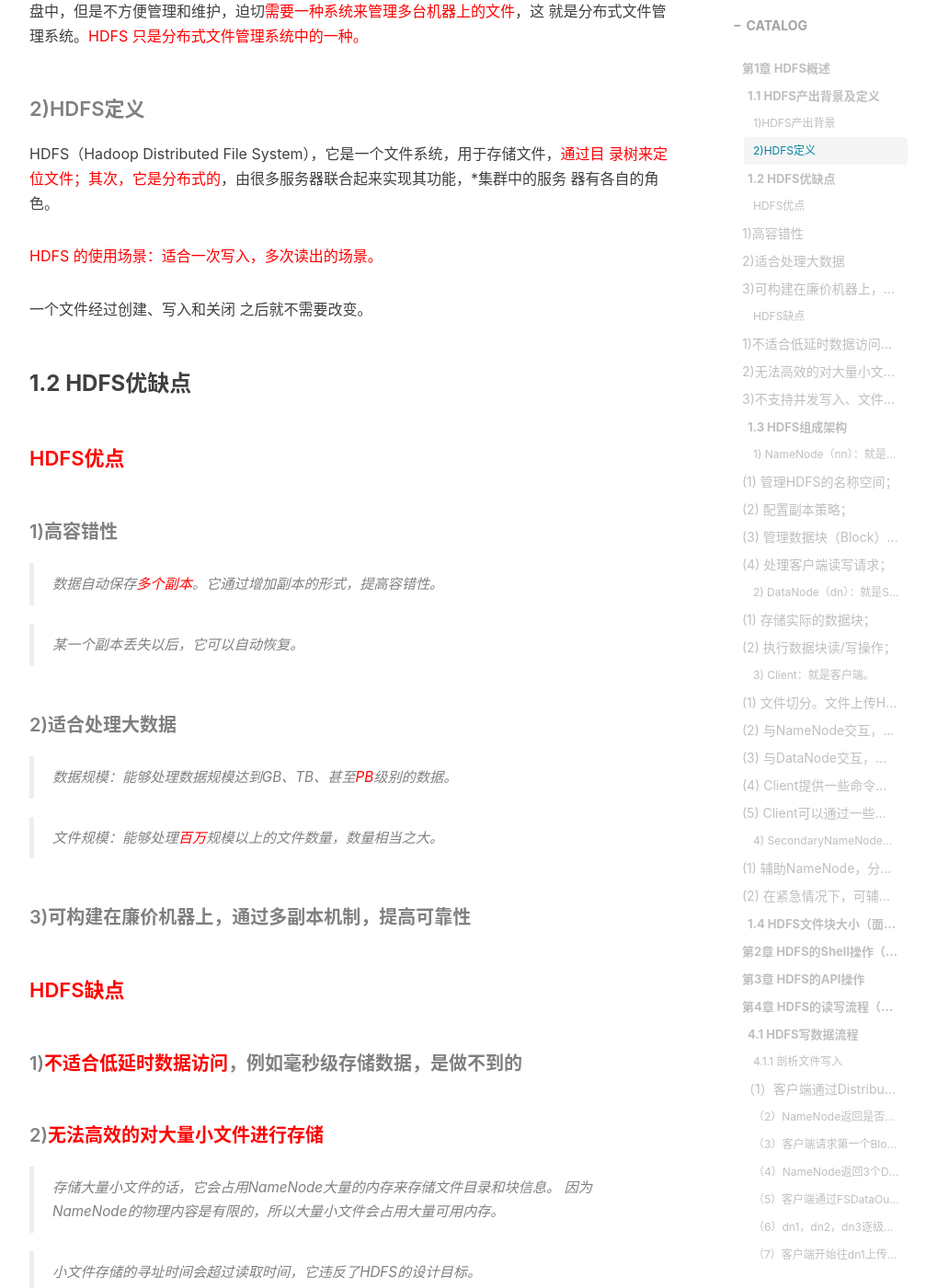
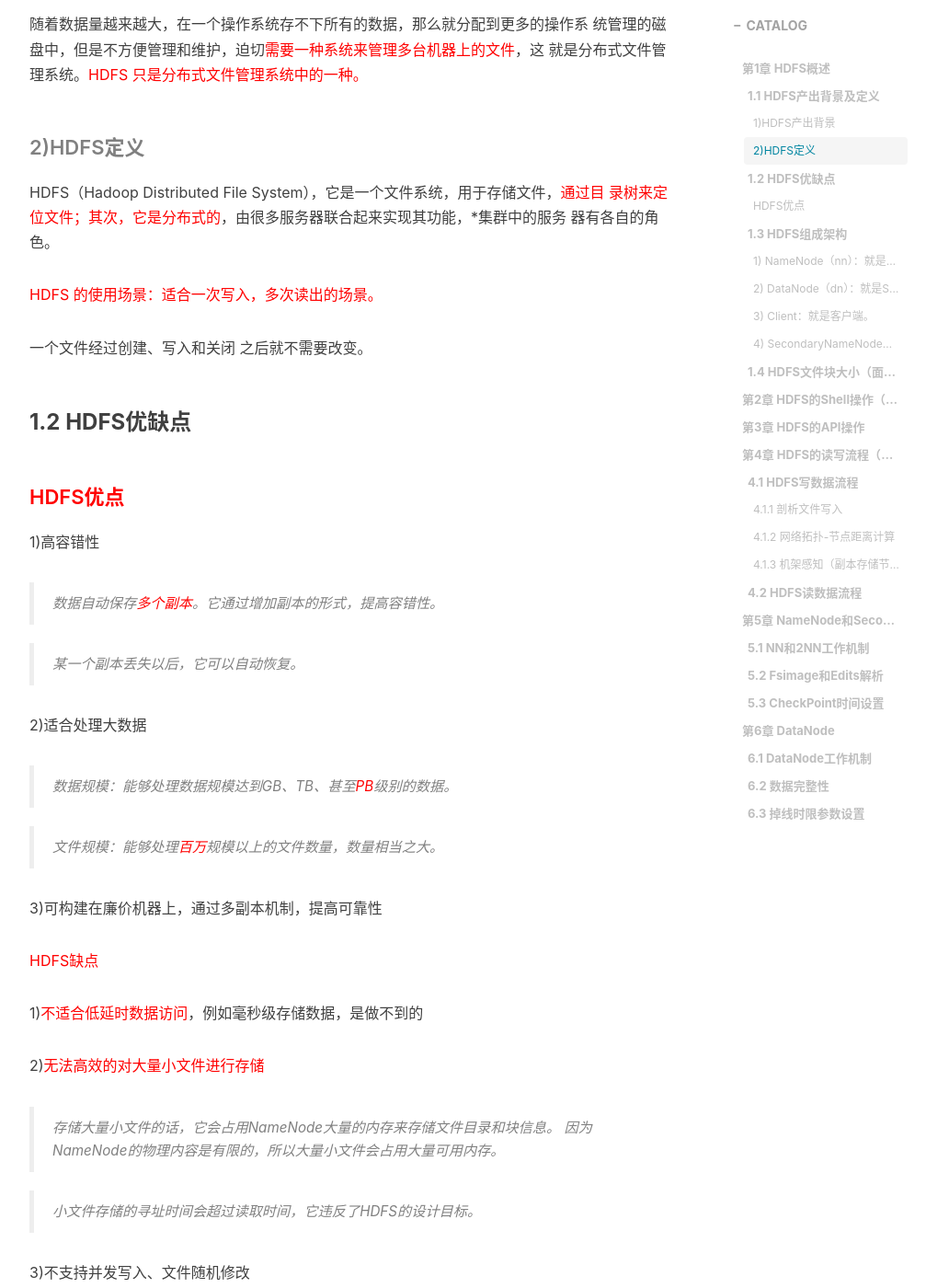
Before and after one commit to kokohoho/kokohoho.github.io, a Jekyll site: the page built from _posts/2018-11-30-BigData-Hadoop-HDFS.markdown, in a window 1280 px wide and 1400 px high, scrolled down 939 px. Shown: the whole window at 92% size, without its empty margins (233-1240 px from the left). Built offline with Jekyll 4.4.1, drawn with Linux system fonts in a browser that asks for light colours; nearby versions of some CDN libraries; comment, search, counter and statistics services are not loaded; some of the changed text lies outside the part shown.

Commit message:
一篇精通HDFS02

```diff
--- a/_posts/2018-11-30-BigData-Hadoop-HDFS.markdown
+++ b/_posts/2018-11-30-BigData-Hadoop-HDFS.markdown
@@ -1,7 +1,7 @@
 ---
 layout:     post
 title:      "「原创」Hadoop 一篇精通HDFS"
-subtitle:   "React versus Angular 2: There Will Be Blood"
+subtitle:   "HDFS概述、Shell/API操作、读/写流程、NN/2NN工作机制、DN工作机制"
 date:       2021-11-29 12:00:00
 author:     "NI"
 header-img: "img/post-bg-re-vs-ng2.jpg"
@@ -38,32 +38,32 @@ HDFS（Hadoop Distributed File System），它是一个文件系统，用于存
 
 #### <font color='red'>HDFS优点</font>
 
-##### 1)高容错性
+ 1)高容错性
 
 > 数据自动保存<font color='red'>多个副本</font>。它通过增加副本的形式，提高容错性。
 
 > 某一个副本丢失以后，它可以自动恢复。
 
-##### 2)适合处理大数据
+ 2)适合处理大数据
 
 > 数据规模：能够处理数据规模达到GB、TB、甚至<font color='red'>PB</font>级别的数据。
 
 > 文件规模：能够处理<font color='red'>百万</font>规模以上的文件数量，数量相当之大。
 
-##### 3)可构建在廉价机器上，通过多副本机制，提高可靠性
+ 3)可构建在廉价机器上，通过多副本机制，提高可靠性
 
-#### <font color='red'>HDFS缺点</font>
+ <font color='red'>HDFS缺点</font>
 
-##### 1)<font color='red'>不适合低延时数据访问</font>，例如毫秒级存储数据，是做不到的
+ 1)<font color='red'>不适合低延时数据访问</font>，例如毫秒级存储数据，是做不到的
 
-##### 2)<font color='red'>无法高效的对大量小文件进行存储</font>
+ 2)<font color='red'>无法高效的对大量小文件进行存储</font>
 
 > 存储大量小文件的话，它会占用NameNode大量的内存来存储文件目录和块信息。
 > 因为NameNode的物理内容是有限的，所以大量小文件会占用大量可用内存。
 
 > 小文件存储的寻址时间会超过读取时间，它违反了HDFS的设计目标。
 
-##### 3)不支持并发写入、文件随机修改
+ 3)不支持并发写入、文件随机修改
 
 > 一个文件只能有一个写，不允许多个线程同时写。
 
@@ -74,29 +74,38 @@ HDFS（Hadoop Distributed File System），它是一个文件系统，用于存
 
 #### <font color='purple'>1) NameNode（nn）：就是Master，它是一个主管、管理者。</font>
 
-###### (1) 管理HDFS的名称空间；
-###### (2) 配置副本策略；
-###### (3) 管理数据块（Block）映射信息；
-###### (4) 处理客户端读写请求；
+(1) 管理HDFS的名称空间；
+
+(2) 配置副本策略；
+
+(3) 管理数据块（Block）映射信息；
+
+(4) 处理客户端读写请求；
 
 #### <font color='purple'>2) DataNode（dn）：就是Slave、Worker。NameNode下达命令，DataNode执行实际操作。</font>
 
-###### (1) 存储实际的数据块；
-###### (2) 执行数据块读/写操作；
+ (1) 存储实际的数据块；
+
+ (2) 执行数据块读/写操作；
 
 
 #### <font color='purple'>3) Client：就是客户端。</font>
 
-###### (1) 文件切分。文件上传HDFS的时候，Client将文件切分成一个一个的Block，然后进行上传；
-###### (2) 与NameNode交互，获取文件的位置信息；
-###### (3) 与DataNode交互，读取或者写入数据；
-###### (4) Client提供一些命令来管理HDFS，比例NameNode格式化；
-###### (5) Client可以通过一些命令来访问HDFS，比如对HDFS增删查改操作；
+ (1) 文件切分。文件上传HDFS的时候，Client将文件切分成一个一个的Block，然后进行上传；
+
+ (2) 与NameNode交互，获取文件的位置信息；
+
+ (3) 与DataNode交互，读取或者写入数据；
+
+ (4) Client提供一些命令来管理HDFS，比例NameNode格式化；
+
+ (5) Client可以通过一些命令来访问HDFS，比如对HDFS增删查改操作；
 
 #### <font color='purple'>4) SecondaryNameNode（2nn）：并非NameNode的热备。当NameNode挂掉的时候，它并不能马上替换NameNode并提供服务</font>
 
-###### (1) 辅助NameNode，分担其工作量，比如定期合并fsimage和Edits，并推送给NameNode；
-###### (2) 在紧急情况下，可辅助恢复NameNode；
+ (1) 辅助NameNode，分担其工作量，比如定期合并fsimage和Edits，并推送给NameNode；
+
+ (2) 在紧急情况下，可辅助恢复NameNode；
 
 ### 1.4 HDFS文件块大小（面试重点）
 
@@ -131,38 +140,48 @@ HDFS中的文件在物理上是分块存储（Block），块的大小可以通
 
 ![avatar](/img/bigdata/hadoop/hdfs/write.png)
 
-##### （1）客户端通过Distributed FileSystem模块向NameNode请求上传文件，NameNode检查目标文件是否已存在，父目录是否存在
+ （1）客户端通过Distributed FileSystem模块向NameNode请求上传文件，NameNode检查目标文件是否已存在，父目录是否存在
 
-####  （2）NameNode返回是否可以上传。
+  （2）NameNode返回是否可以上传。
 
-####  （3）客户端请求第一个Block上传到哪几个DataNode服务器上。
+ （3）客户端请求第一个Block上传到哪几个DataNode服务器上。
 
-####  （4）NameNode返回3个DataNode节点，分别为dn1，dn2，dn3。
+ （4）NameNode返回3个DataNode节点，分别为dn1，dn2，dn3。
 
-####  （5）客户端通过FSDataOutputStream模块请求dn1上传数据，dn1收到请求会继续调用dn2，然后dn2调用dn3，将这个通信管道建立完成。
+ （5）客户端通过FSDataOutputStream模块请求dn1上传数据，dn1收到请求会继续调用dn2，然后dn2调用dn3，将这个通信管道建立完成。
 
-####  （6）dn1，dn2，dn3逐级应答客户端。
+ （6）dn1，dn2，dn3逐级应答客户端。
 
-####  （7）客户端开始往dn1上传第一个Block（先从磁盘读取数据放到一个本地内存缓存）。以Packet为单位，dn1收到一个Packet就会传给dn2，dn2传给dn3；dn1每传一个Packet会放入一个应答队列等待应答
+ （7）客户端开始往dn1上传第一个Block（先从磁盘读取数据放到一个本地内存缓存）。以Packet为单位，dn1收到一个Packet就会传给dn2，dn2传给dn3；dn1每传一个Packet会放入一个应答队列等待应答
 
-####  （8）当一个Block传输完成之后，客户端再次请求NameNode上传第二个Block的服务器。（重复执行3-7步）。
+ （8）当一个Block传输完成之后，客户端再次请求NameNode上传第二个Block的服务器。（重复执行3-7步）。
 
 #### 4.1.2 网络拓扑-节点距离计算
 
+![avatar](/img/bigdata/hadoop/hdfs/choose.png)
+
+在 HDFS 写数据的过程中，NameNode 会选择距离待上传数据最近距离的 DataNode 接
+收数据。那么这个最近距离怎么计算呢？
+节点距离：两个节点到达最近的共同祖先的距离总和。
+
 #### 4.1.3 机架感知（副本存储节点选择）
 
-### 4.1 HDFS读数据流程
+![avatar](/img/bigdata/hadoop/hdfs/replication.png)
 
-####  （1）客户端通过 DistributedFileSystem 向 NameNode 请求下载文件，NameNode 通过查
-询元数据，找到文件块所在的 DataNode 地址。
+第一个副本首先选择本机架的节点，优选选择客户端所在节点；第二个副本选择另外一个机架中的节点；第三个副本选择第二个副本所在
+机架的另一个节点
 
-####  （2）挑选一台 DataNode（就近原则，然后随机）服务器，请求读取数据。
+### 4.2 HDFS读数据流程
 
-####  （3） DataNode 开始传输数据给客户端（从磁盘里面读取数据输入流，以 Packet 为单位
-来做校验）。
+![avatar](/img/bigdata/hadoop/hdfs/read.png)
 
-####  （4）客户端以 Packet 为单位接收，先在本地缓存，然后写入目标文件。
+  （1）客户端通过 DistributedFileSystem 向 NameNode 请求下载文件，NameNode 通过查询元数据，找到文件块所在的 DataNode 地址。
 
+  （2）挑选一台 DataNode（就近原则，然后随机）服务器，请求读取数据。
+
+  （3） DataNode 开始传输数据给客户端（从磁盘里面读取数据输入流，以 Packet 为单位来做校验）。
+
+  （4）客户端以 Packet 为单位接收，先在本地缓存，然后写入目标文件。
 
 
 ## 第5章 NameNode和SecondaryNameNode
```
Also changed, not shown: img/bigdata/hadoop/hdfs/choose.png (added), img/bigdata/hadoop/hdfs/read.png (added), img/bigdata/hadoop/hdfs/replication.png (added), 1 other file.
